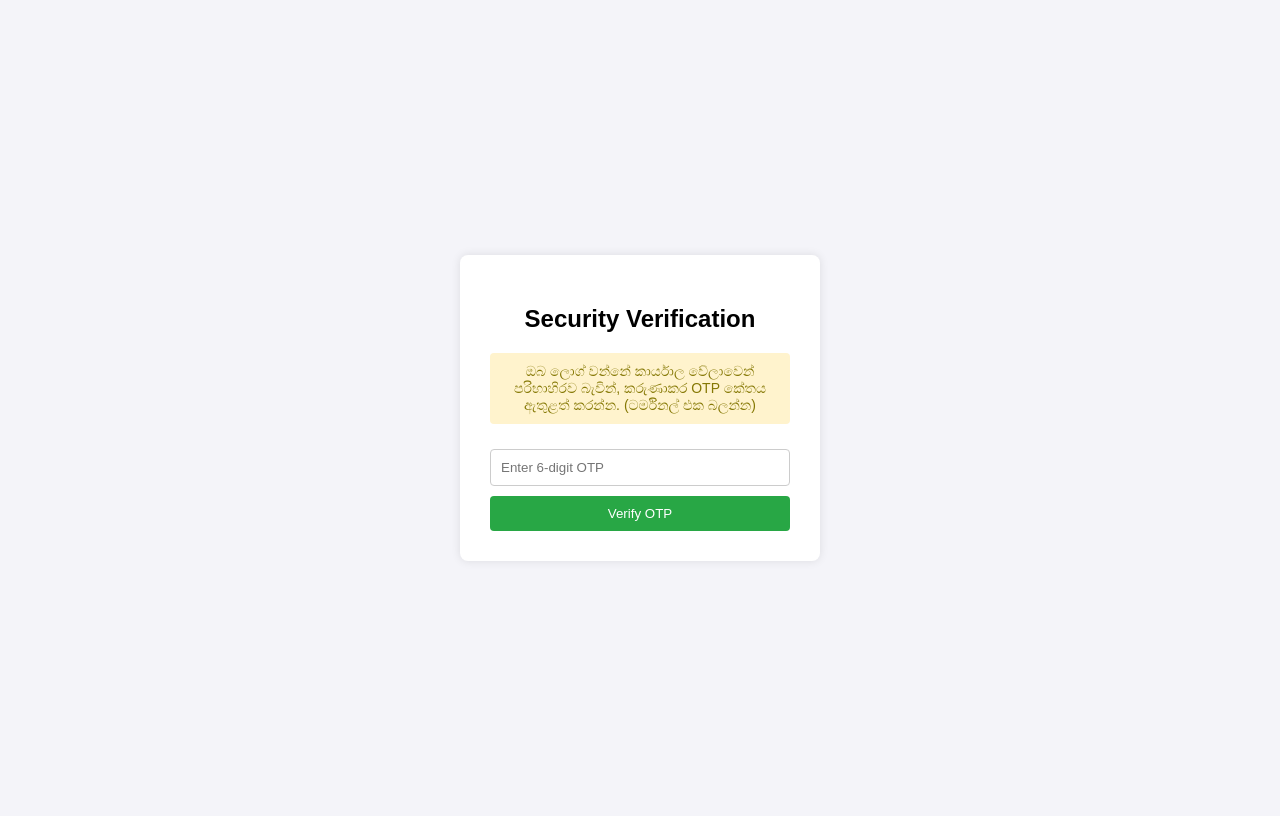
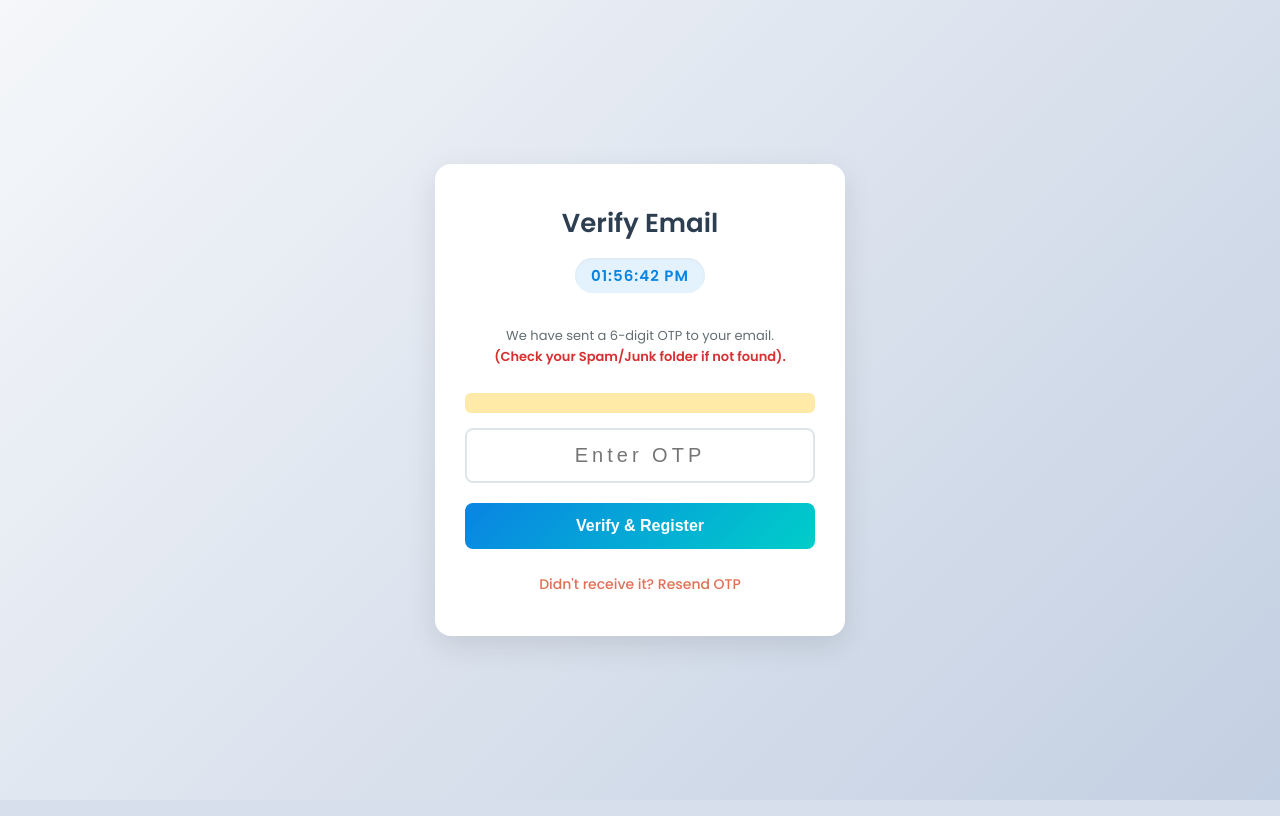
Before and after one commit to GawinduPabod/zero_trust, a Flask app: page /verify_otp in a window 1280 px wide. Run offline with Flask 3, Linux system fonts and the light colour scheme.

Commit message:
Fix OTP UI design and template text issue

```diff
--- a/app.py
+++ b/app.py
@@ -6,11 +6,11 @@ import smtplib
 from email.message import EmailMessage
 
 app = Flask(__name__)
-app.secret_key = 'zero_trust_super_secret_key' # Session දත්ත සුරක්ෂිත කිරීම සඳහා
+app.secret_key = 'zero_trust_super_secret_key'
 
 # ඔබගේ Gmail සහ App Password එක මෙහි ඇතුළත් කරන්න
-SENDER_EMAIL = "gapabod@gmail.com"
-APP_PASSWORD = "euxhigenrqqltudi"
+SENDER_EMAIL = "YOUR_EMAIL@gmail.com"
+APP_PASSWORD = "YOUR_APP_PASSWORD"
 
 def send_otp_email(receiver_email, otp):
     msg = EmailMessage()
@@ -28,13 +28,11 @@ def send_otp_email(receiver_email, otp):
         print(f"Error sending Email: {e}")
 
 def get_db_connection():
-    # Vercel හි දත්ත ලිවිය හැකි එකම ස්ථානය /tmp ෆෝල්ඩරයයි
     db_path = '/tmp/database.db'
 
     conn = sqlite3.connect(db_path)
     conn.row_factory = sqlite3.Row
 
-    # අලුතින් Tables නිර්මාණය කිරීම (phone_number වෙනුවට email යොදා ඇත)
     conn.execute('''
         CREATE TABLE IF NOT EXISTS users (
             username TEXT UNIQUE,
@@ -56,29 +54,20 @@ def get_db_connection():
     conn.commit()
     return conn
 
-def log_access(username, ip, device, status):
-    conn = get_db_connection()
-    conn.execute('INSERT INTO access_logs (username, ip_address, device, status) VALUES (?, ?, ?, ?)',
-                 (username, ip, device, status))
-    conn.commit()
-    conn.close()
-
 @app.route('/')
 def home():
-    # ඔබගේ මුල් පිටුවට අදාළ HTML ගොනුවේ නම මෙහි ලබා දෙන්න (login.html හෝ index.html)
     return render_template('index.html')
 
 @app.route('/register', methods=['GET', 'POST'])
 def register():
     if request.method == 'POST':
         username = request.form.get('username')
-        email = request.form.get('email') # දුරකථන අංකය වෙනුවට ඊමේල් ලිපිනය ලබාගැනීම
+        email = request.form.get('email')
         password = request.form.get('password')
         role = 'user'
         user_ip = request.remote_addr
         user_device = request.headers.get('User-Agent')
 
-        # දත්ත ගබඩාවේ මෙම පරිශීලකයා දැනටමත් සිටීදැයි පරීක්ෂා කිරීම
         conn = get_db_connection()
         existing_user = conn.execute('SELECT * FROM users WHERE username = ?', (username,)).fetchone()
 
@@ -87,10 +76,8 @@ def register():
             flash('Username already exists! Please try another.')
             return redirect(url_for('register'))
 
-        # OTP එකක් ජනනය කිරීම
         otp = str(random.randint(100000, 999999))
 
-        # තාවකාලිකව දත්ත session එකේ සුරැකීම
         session['reg_username'] = username
         session['reg_email'] = email
         session['reg_password'] = password
@@ -99,11 +86,9 @@ def register():
         session['reg_device'] = user_device
         session['otp'] = otp
 
-        # ඊමේල් හරහා OTP එක යැවීම
         send_otp_email(email, otp)
 
         conn.close()
-        # OTP ඇතුළත් කරන පිටුවට යොමු කිරීම (මෙම පිටුව ඔබ සතුව ඇතැයි උපකල්පනය කෙරේ)
         return redirect(url_for('verify_otp'))
 
     return render_template('register.html')
@@ -114,7 +99,6 @@ def verify_otp():
         user_otp = request.form.get('otp')
 
         if 'otp' in session and user_otp == session['otp']:
-            # OTP නිවැරදි නම්, දත්ත ගබඩාවට පරිශීලකයා ඇතුළත් කිරීම
             conn = get_db_connection()
             conn.execute('INSERT INTO users (username, email, password, role, known_ip, known_device) VALUES (?, ?, ?, ?, ?, ?)',
                          (session['reg_username'], session['reg_email'], session['reg_password'],
@@ -122,7 +106,6 @@ def verify_otp():
             conn.commit()
             conn.close()
 
-            # Session දත්ත මකා දැමීම
             session.clear()
             flash('Registration successful! Please login.')
             return redirect(url_for('home'))
@@ -130,8 +113,20 @@ def verify_otp():
             flash('Invalid OTP. Please try again.')
             return redirect(url_for('verify_otp'))
 
-    # otp.html නමින් HTML ගොනුවක් ඔබ සාදා තිබිය යුතුය
     return render_template('otp.html')
+
+@app.route('/resend_otp')
+def resend_otp():
+    if 'reg_email' in session:
+        new_otp = str(random.randint(100000, 999999))
+        session['otp'] = new_otp
+        send_otp_email(session['reg_email'], new_otp)
+
+        flash('A new OTP has been sent to your email. Please check your Spam folder too.')
+        return redirect(url_for('verify_otp'))
+    else:
+        flash('Session expired. Please register again.')
+        return redirect(url_for('register'))
 
 if __name__ == '__main__':
     app.run(debug=True)
--- a/templates/otp.html
+++ b/templates/otp.html
@@ -2,28 +2,166 @@
 <html lang="en">
 <head>
     <meta charset="UTF-8">
-    <title>Zero Trust - MFA Verification</title>
+    <meta name="viewport" content="width=device-width, initial-scale=1.0">
+    <title>Zero Trust - Verify OTP</title>
     <style>
-        body { font-family: Arial, sans-serif; background: #f4f4f9; display: flex; justify-content: center; align-items: center; height: 100vh; }
-        .login-container { background: white; padding: 30px; border-radius: 8px; box-shadow: 0px 0px 10px rgba(0,0,0,0.1); width: 300px; text-align: center; }
-        input[type="text"] { width: 100%; padding: 10px; margin: 10px 0; border: 1px solid #ccc; border-radius: 4px; box-sizing: border-box; }
-        button { width: 100%; padding: 10px; background: #28a745; border: none; color: white; border-radius: 4px; cursor: pointer; }
-        button:hover { background: #282188; }
-        .alert { color: #857804; background-color: #fff3cd; padding: 10px; border-radius: 4px; margin-bottom: 15px; font-size: 14px;}
+        @import url('https://fonts.googleapis.com/css2?family=Poppins:wght@400;500;600&display=swap');
+
+        body {
+            font-family: 'Poppins', sans-serif;
+            background: linear-gradient(135deg, #f5f7fa 0%, #c3cfe2 100%);
+            display: flex;
+            justify-content: center;
+            align-items: center;
+            height: 100vh;
+            margin: 0;
+        }
+        .otp-container {
+            background: #ffffff;
+            padding: 40px 30px;
+            border-radius: 16px;
+            box-shadow: 0 10px 30px rgba(0, 0, 0, 0.1);
+            width: 350px;
+            text-align: center;
+        }
+        h2 {
+            margin-top: 0;
+            margin-bottom: 15px;
+            color: #2c3e50;
+            font-size: 26px;
+            font-weight: 600;
+        }
+        .clock {
+            font-size: 15px;
+            font-weight: 600;
+            color: #0984e3;
+            background-color: #e3f2fd;
+            padding: 6px 16px;
+            border-radius: 20px;
+            display: inline-block;
+            margin-bottom: 20px;
+            letter-spacing: 1px;
+            box-shadow: inset 0 1px 3px rgba(0,0,0,0.05);
+        }
+        p.info-text {
+            color: #636e72;
+            font-size: 13px;
+            margin-bottom: 25px;
+            line-height: 1.6;
+        }
+        p.info-text strong {
+            color: #d63031;
+        }
+        .input-group {
+            margin-bottom: 20px;
+        }
+        input[type="text"] {
+            width: 100%;
+            padding: 14px;
+            border: 2px solid #dfe6e9;
+            border-radius: 8px;
+            box-sizing: border-box;
+            font-size: 20px;
+            letter-spacing: 4px;
+            text-align: center;
+            font-weight: 500;
+            color: #2d3436;
+            transition: all 0.3s ease;
+        }
+        input:focus {
+            border-color: #0984e3;
+            box-shadow: 0 0 0 3px rgba(9, 132, 227, 0.2);
+            outline: none;
+        }
+        button {
+            width: 100%;
+            padding: 14px;
+            background: linear-gradient(135deg, #0984e3, #00cec9);
+            border: none;
+            color: white;
+            border-radius: 8px;
+            font-size: 16px;
+            font-weight: 600;
+            cursor: pointer;
+            transition: transform 0.2s, box-shadow 0.2s;
+        }
+        button:hover {
+            transform: translateY(-2px);
+            box-shadow: 0 5px 15px rgba(9, 132, 227, 0.3);
+        }
+        .resend-link {
+            display: inline-block;
+            margin-top: 25px;
+            font-size: 14px;
+            color: #e17055;
+            text-decoration: none;
+            font-weight: 500;
+            transition: color 0.3s;
+        }
+        .resend-link:hover {
+            color: #d63031;
+            text-decoration: underline;
+        }
+        .flash-message {
+            background-color: #ffeaa7;
+            color: #d35400;
+            padding: 10px;
+            border-radius: 6px;
+            font-size: 13px;
+            margin-bottom: 15px;
+            font-weight: 500;
+        }
     </style>
 </head>
 <body>
 
-<div class="login-container">
-    <h2>Security Verification</h2>
-    <div class="alert">
-        ඔබ ලොග් වන්නේ කාර්යාල වේලාවෙන් පරිභාහිරව බැවින්, කරුණාකර OTP කේතය ඇතුළත් කරන්න. (ටර්මිනල් එක බලන්න)
-    </div>
+<div class="otp-container">
+    <h2>Verify Email</h2>
+
+    <div class="clock" id="digital-clock">00:00:00 AM</div>
+
+    <p class="info-text">We have sent a 6-digit OTP to your email.<br><strong>(Check your Spam/Junk folder if not found).</strong></p>
+
+
+            <div class="flash-messages">
+
+                <div class="flash-message"></div>
+
+            </div>
+
+
     <form action="/verify_otp" method="POST">
-        <input type="text" name="otp_code" placeholder="Enter 6-digit OTP" required>
-        <button type="submit">Verify OTP</button>
+        <div class="input-group">
+            <input type="text" name="otp" placeholder="Enter OTP" required maxlength="6" pattern="\d{6}">
+        </div>
+        <button type="submit">Verify & Register</button>
     </form>
+
+    <a href="/resend_otp" class="resend-link">Didn't receive it? Resend OTP</a>
 </div>
+
+<script>
+    function updateClock() {
+        const now = new Date();
+        let hours = now.getHours();
+        let minutes = now.getMinutes();
+        let seconds = now.getSeconds();
+        const ampm = hours >= 12 ? 'PM' : 'AM';
+
+        hours = hours % 12;
+        hours = hours ? hours : 12;
+
+        minutes = minutes < 10 ? '0' + minutes : minutes;
+        seconds = seconds < 10 ? '0' + seconds : seconds;
+        hours = hours < 10 ? '0' + hours : hours;
+
+        const timeString = hours + ':' + minutes + ':' + seconds + ' ' + ampm;
+        document.getElementById('digital-clock').textContent = timeString;
+    }
+
+    setInterval(updateClock, 1000);
+    updateClock();
+</script>
 
 </body>
 </html>
```
